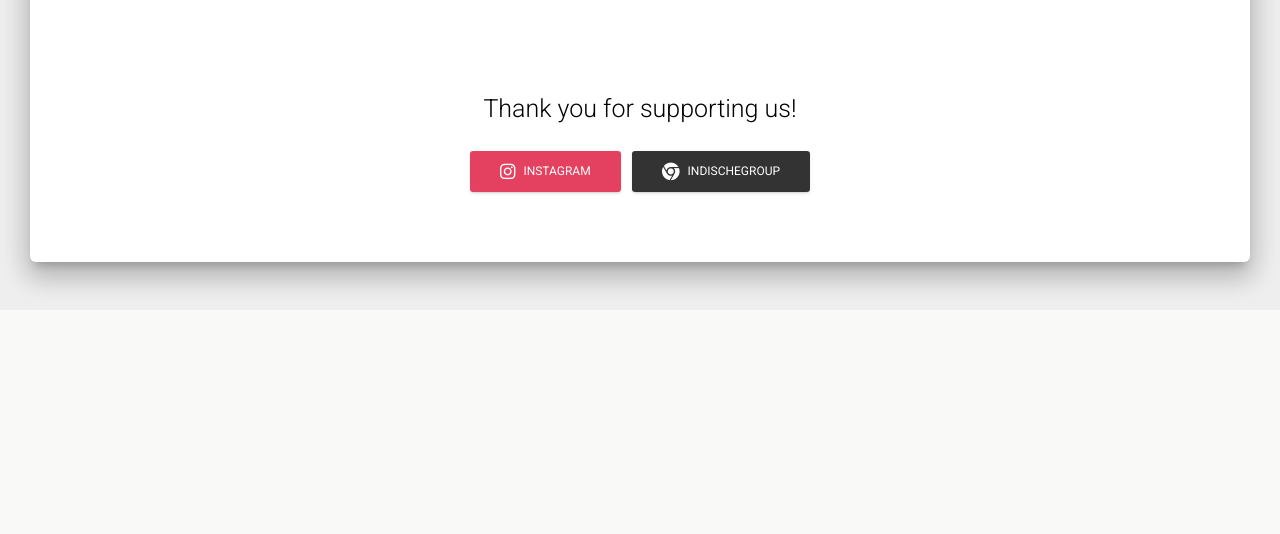
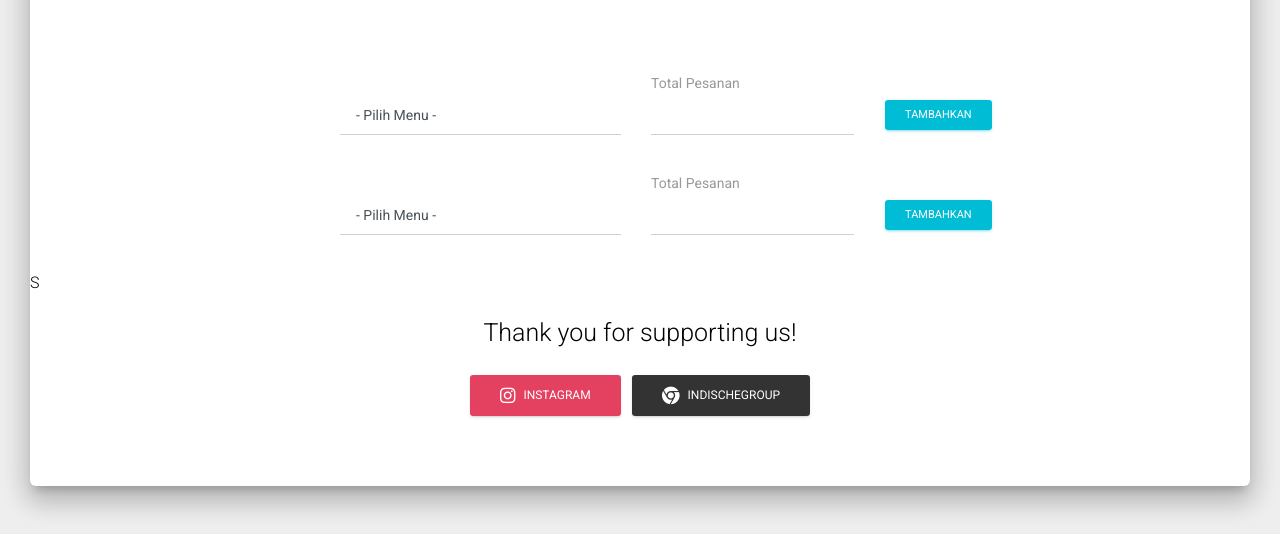
Before and after one commit to yusupp11maulana/indische1931, a CodeIgniter app: page /indische1931/order in a window 1280 px wide. Shown: the part 1530-2064 px from the top of the page. Before the commit the page ends 1830 px from the top, so only its background shows below. Run offline with CodeIgniter, Linux system fonts and the light colour scheme; style sheets or scripts are compiled from the project's sources; some libraries are stand-ins or nearby versions.

Commit message:
Update order.php

```diff
--- a/application/views/order.php
+++ b/application/views/order.php
@@ -94,7 +94,80 @@ The above copyright notice and this permission notice shall be included in all c
         </div>
       </div>
     <!-- /Denah-->
-    <!-- FORM -->
+    <!-- FORM Menu -->
+    <form action="">
+      <div class="container">
+        <div id="inputs" class="ml-5 pl-5">
+          <div class="row ml-5 pl-5">
+            <div class="col-lg-4 col-sm-4 mt-4 ml-5">
+              <div class="form-group">
+                <select class="form-control pl-3" name="kode_produk">
+                  <option disabled selected style="font-weight: bold; color: #8C6232">- Pilih Menu -</option>
+                  <option disabled></option>
+                  <option disabled style="font-weight: bold; color: #8C6232">COFFEE</option>
+                  <option >Americano</option>
+                  <option >Cappucino</option>
+                  <option disabled></option>
+                  <option disabled style="font-weight: bold; color: #8C6232">CRUNCHY CREAM</option>
+                  <option >Cookies</option>
+                  <option >Regal</option>
+                </select>
+              </div>
+            </div>
+            <div class="col-lg-3 col-sm-4">
+              <div class="form-group">
+                <label for="exampleInput1" class="bmd-label-floating">Total Pesanan</label>
+                <input type="number" class="form-control" id="exampleInput1">
+                <span class="bmd-help">Banyaknya orderan yang di pesan berupa angka</span>
+              </div>
+            </div>
+            <div class="col-lg-3 col-sm-4 mt-4">
+              <div class="form-group">
+                <button type="Submit" class="btn btn-info btn-sm">Tambahkan</button>
+              </div>
+            </div>
+          </div>
+        </div>
+      </div>
+    </form>
+    <!-- Form Menu -->
+    <!-- Form Transaksi -->
+    <form action="">
+      <div class="container">
+        <div id="inputs" class="ml-5 pl-5">
+          <div class="row ml-5 pl-5">
+            <div class="col-lg-4 col-sm-4 mt-4 ml-5">
+              <div class="form-group">
+                <select class="form-control pl-3" name="kode_produk">
+                  <option disabled selected style="font-weight: bold; color: #8C6232">- Pilih Menu -</option>
+                  <option disabled></option>
+                  <option disabled style="font-weight: bold; color: #8C6232">COFFEE</option>
+                  <option >Americano</option>
+                  <option >Cappucino</option>
+                  <option disabled></option>
+                  <option disabled style="font-weight: bold; color: #8C6232">CRUNCHY CREAM</option>
+                  <option >Cookies</option>
+                  <option >Regal</option>
+                </select>
+              </div>
+            </div>
+            <div class="col-lg-3 col-sm-4">
+              <div class="form-group">
+                <label for="exampleInput1" class="bmd-label-floating">Total Pesanan</label>
+                <input type="number" class="form-control" id="exampleInput1">
+                <span class="bmd-help">Banyaknya orderan yang di pesan berupa angka</span>
+              </div>
+            </div>
+            <div class="col-lg-3 col-sm-4 mt-4">
+              <div class="form-group">
+                <button type="Submit" class="btn btn-info btn-sm">Tambahkan</button>
+              </div>
+            </div>
+          </div>
+        </div>
+      </div>
+    </form>S
+    <!-- /Form Transaksi -->
     <!-- Footer -->
       <div class="section section-download" id="downloadSection" style="margin-top: -150px">
         <div class="container">
```
